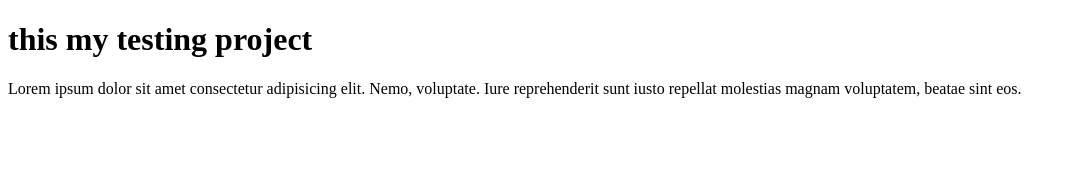
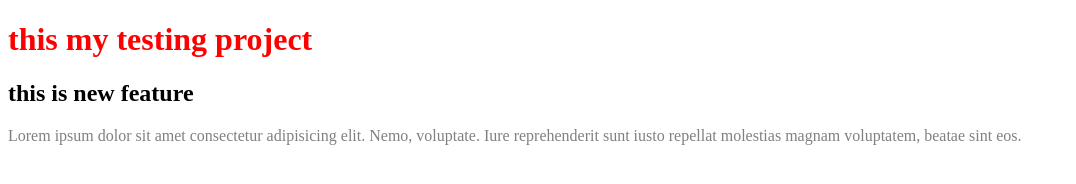
Before and after one commit to MaheshSuryvanshi/localrepo, a plain HTML site: page index.html in a window 1280 px wide. Shown: the whole page, without its empty margins (0-1076 px from the left). Drawn offline with Linux system fonts and the light colour scheme.

Commit message:
add new feature

```diff
--- a/index.html
+++ b/index.html
@@ -4,11 +4,13 @@
 <head>
     <meta charset="UTF-8">
     <meta name="viewport" content="width=device-width, initial-scale=1.0">
+    <link rel="stylesheet" href="style.css">
     <title>practis project </title>
 </head>
 <h1>
     this my testing project
 </h1>
+<h2>this is new feature</h2>
 <p>Lorem ipsum dolor sit amet consectetur adipisicing elit. Nemo, voluptate.
     Iure reprehenderit sunt iusto repellat molestias magnam voluptatem, beatae sint eos.</p>
 
```
